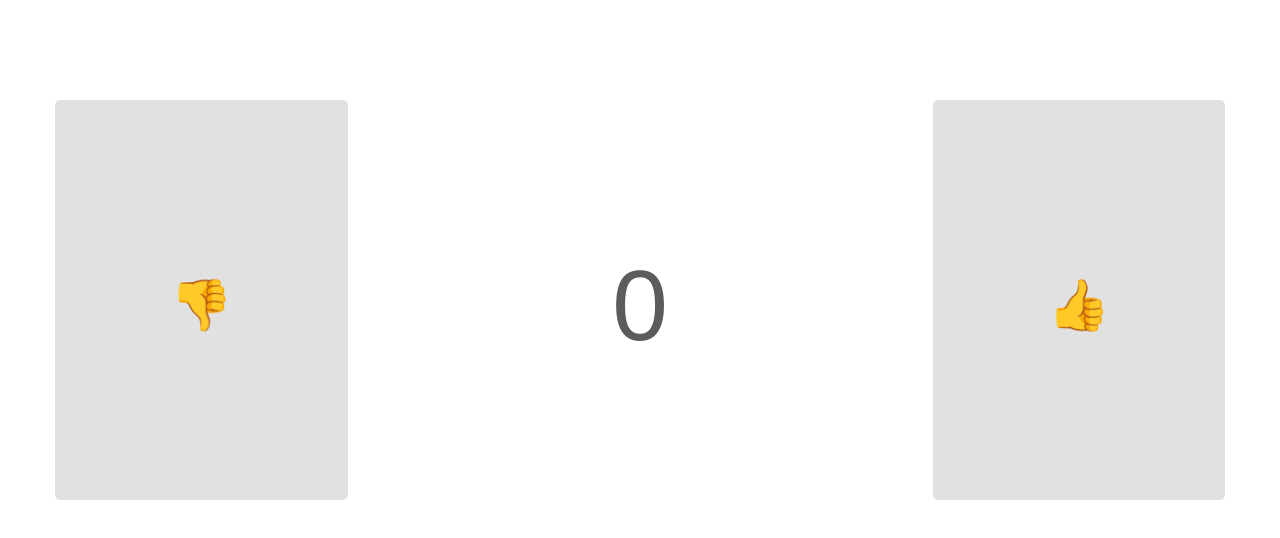
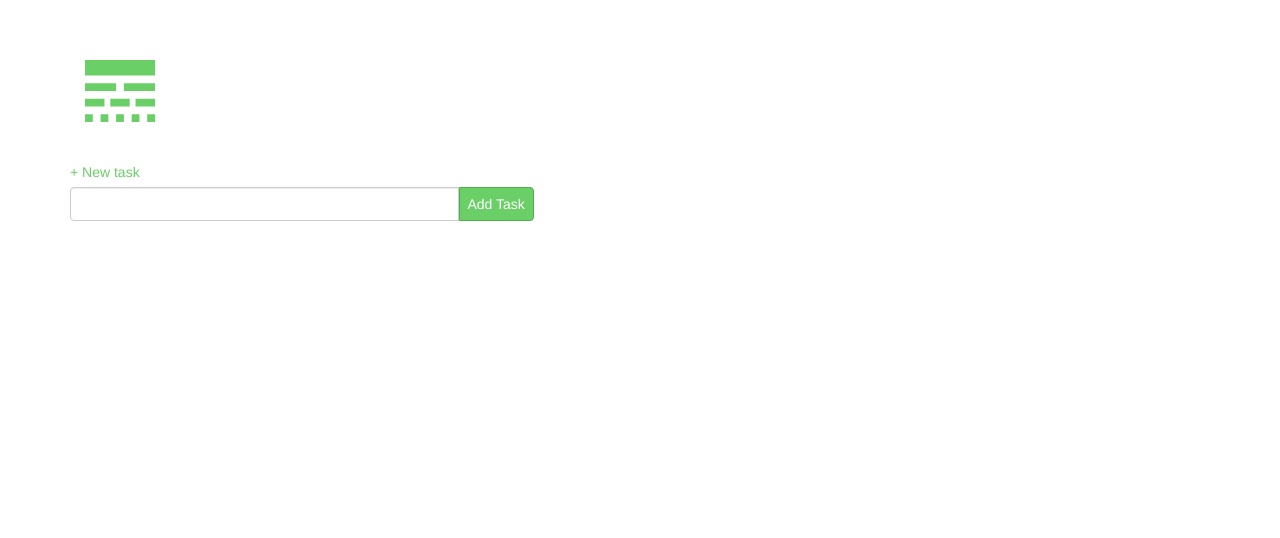
Before and after one commit to a-m-a-z/gs-vue-workshop, a plain HTML site: page index.html in a window 1280 px wide. Drawn offline with nearby package versions, Linux system fonts and the light colour scheme.

Commit message:
Adding todos

```diff
--- a/app.css
+++ b/app.css
@@ -1,38 +1,116 @@
 /* Counter  */
-html, body, {
+@import url('https://fonts.googleapis.com/css?family=Lato');
+html, body {
   height: 100%;
 }
 
-.row {
-   height: 50%;
-   margin-top: 100px;
+nav {
+  display: flex;
+  align-items: center;
+  margin-top: 50px;
+  padding: 10px 15px;
 }
 
-.counter, .controls {
-  text-align: center;
-  height: 100%;
-  display: flex;
-  flex-direction: column;
-  justify-content: center;
-  /* background: red; */
+.logo {
+  margin-right: 10px;
+}
+
+.title {
+  font-size: 30px;
+  font-family: 'Lato', sans-serif !important;
+}
+
+.logo img {
+  display: block;
+  width: 70px;
+  height: auto;
 }
 
 .controls {
-  background: #e1e1e1;
-  border-radius: 5px;
+  margin-top: 30px;
+}
+
+label {
+  display: block;
+  color: #6ACF67;
+  font-weight: 300;
+}
+.text {
+  float: left;
+  width: 70%;
+  border-top-right-radius: 0 !important;
+  border-bottom-right-radius: 0 !important;
+}
+
+.text:focus {
+  border-color: #6ACF67;
+  box-shadow: inset 0 1px 1px rgba(0,0,0,.075), 0 0 8px rgba(106,207,103,.8);
+}
+
+button.submit {
+  background: #6ACF67;
+  color: #fff;
+  padding: 6px 8px;
+  border: 1px solid #4BB148;
+  border-top-right-radius: 4px;
+  border-bottom-right-radius: 4px;
   transition: background 150ms ease-in-out;
 }
 
-.controls:hover {
-  background: #7A7A7A;
-  cursor: pointer;
+button.submit:hover {
+  background: #49C445;
 }
 
-.counter h1 {
-  font-size: 100px;
-  color: #5C5C5C;
+.filters {
+  display: flex;
+  justify-content: flex-end;
+  align-items: flex-end;
 }
 
-.controls h2 {
-  font-size: 50px;
+button.filter {
+  background: none;
+  color: #95989A;
+  padding: 6px 8px;
+  width: 100px;
+  border: 1px solid #95989A;
+  border-radius: 0;
+  margin-right: 5px;
+  transition: all 150ms ease-in-out;
 }
+
+button.filter.completed {
+  background: #6ACF67;
+  color: #fff;
+  border: 1px solid #4BB148;
+}
+
+button.filter:hover {
+  background: #49C445;
+  color: #fff;
+  border: 1px solid #4BB148;
+}
+
+.list ul {
+  margin: 0;
+  padding: 0;
+  list-style-type: none;
+  font-family: 'Lato', sans-serif !important;
+}
+
+.list ul li{
+  border-bottom: 1px solid #E0E1E1;
+  padding: 8px 10px;
+  cursor: pointer;
+  transition: background 100ms ease-in-out;
+}
+
+.list ul li:hover{
+  background: #F5F5F5;
+}
+
+.list img {
+  width: 16px;
+  height: auto;
+  margin-right: 15px;
+  font-family: 'Lato', sans-serif !important;
+}
--- a/app.js
+++ b/app.js
@@ -2,15 +2,13 @@ new Vue({
   el: '.container',
   data: function() {
     return {
-      counter: 0
+      text: '',
     }
   },
   methods: {
-    increment: function() {
-      this.counter = this.counter + 1;
-    },
-    decrement: function() {
-      this.counter = this.counter - 1;
+    addTask: function() {
+      console.log(this.text);
+      this.text = '';
     }
-  },
+  }
 })
--- a/index.html
+++ b/index.html
@@ -2,22 +2,25 @@
   <head>
     <link rel="stylesheet" href="https://maxcdn.bootstrapcdn.com/bootstrap/3.3.7/css/bootstrap.min.css">
     <link rel="stylesheet" href="app.css">
-    <script src="https://cdnjs.cloudflare.com/ajax/libs/vue/2.4.2/vue.js"></script>
   </head>
   <body>
     <div class="container">
-      <div class="row">
-        <div class="col-md-3 controls" @click="decrement()">
-          <h2>👎</h2>
+      <nav>
+        <div class="logo">
+          <img src="images/logo.svg" alt="">
         </div>
-        <div class="col-md-6 counter">
-          <h1>{{counter}}</h1>
+      </nav>
+      <section class="controls row">
+        <div class="task-form col-md-6">
+          <div class="form-group">
+            <label>+ New task</label>
+            <input type="text" class="form-control text" v-model="text">
+            <button class="submit" @click="addTask()">Add Task</button>
+          </div>
         </div>
-        <div class="col-md-3 controls" @click="increment()">
-          <h2>👍</h2>
-        </div>
-      </div>
+      </section>
     </div>
+    <script src="https://cdnjs.cloudflare.com/ajax/libs/vue/2.4.2/vue.js"></script>
     <script src="app.js"></script>
   </body>
 </html>
```
Also changed, not shown: images/completed.svg (added), images/logo.svg (added), images/pending.svg (added).
